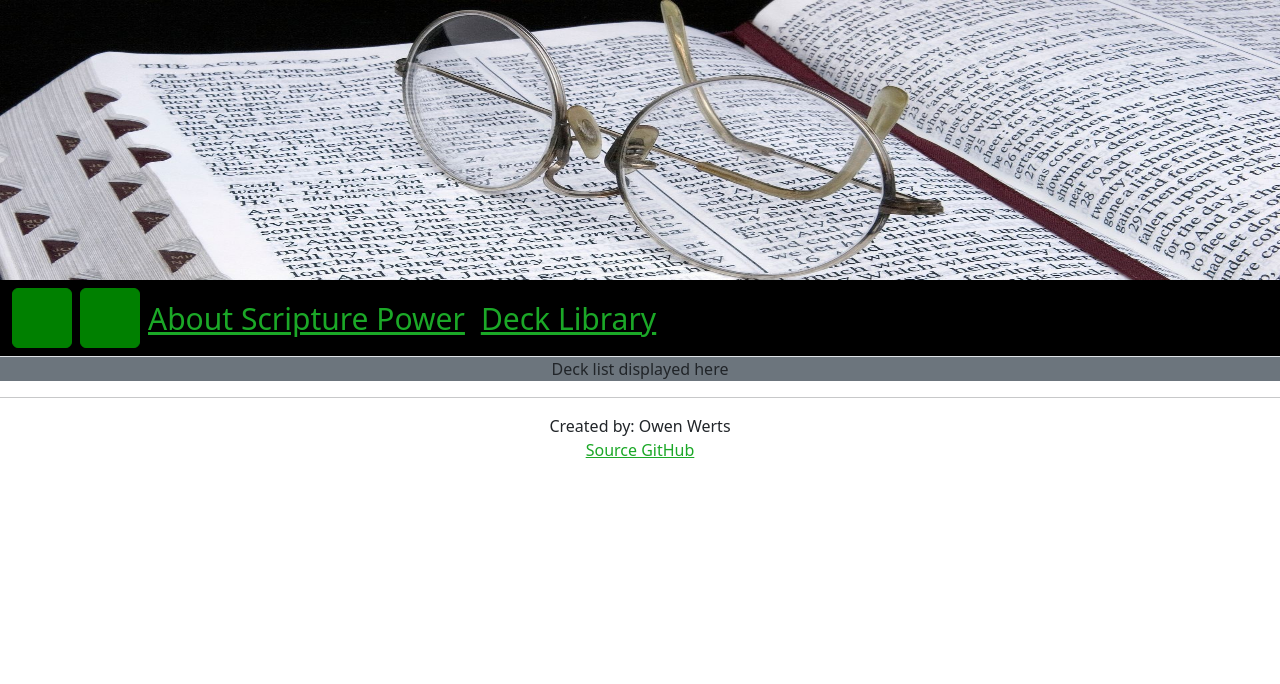
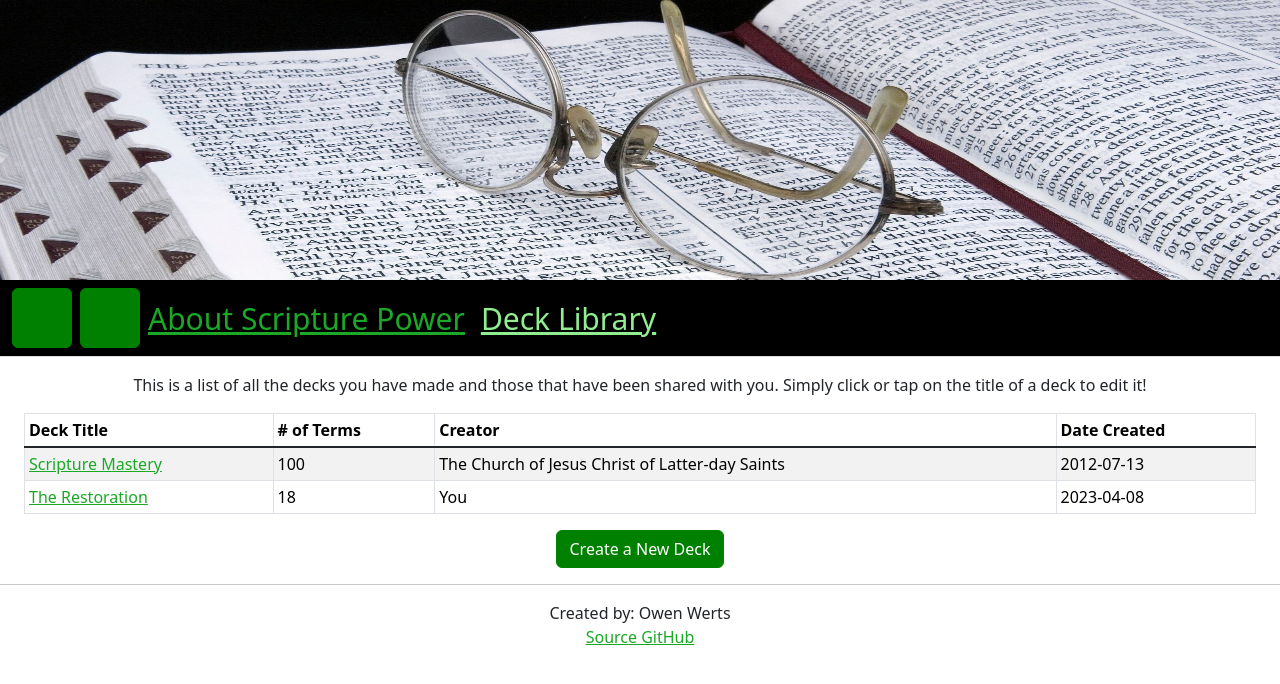
Before and after one commit to SimicNinja/Scripture-Power-Index, a React app: page /decks in a window 1280 px wide. Shown: the top 684 px of the page. Built offline with nearby package versions, Linux system fonts and the light colour scheme; the HTML template or start-up script is replaced by a standard one.

Commit message:
React P1: Implemented deck-management.jsx component.

```diff
--- a/src/app.jsx
+++ b/src/app.jsx
@@ -40,7 +40,7 @@ export default function App()
 					<div className = "collapse navbar-collapse" id = "navigationMenu">
 						<ul className = "navbar-nav flex-column flex-lg-row">
 							<li className = "nav-item"><NavLink className = "nav-link" to = "/">About Scripture Power</NavLink></li>
-							<li className = "nav-item"><NavLink className = "nav-link" to = "deck-edit">Deck Library</NavLink></li>
+							<li className = "nav-item"><NavLink className = "nav-link" to = "decks">Deck Library</NavLink></li>
 						</ul>
 					</div>
 
--- a/src/decks/deck-management.jsx
+++ b/src/decks/deck-management.jsx
@@ -1,10 +1,43 @@
 import React from "react";
+import { NavLink } from "react-router-dom";
 
 export function DeckManager()
 {
 	return (
-	<main className="container-fluid bg-secondary text-center">
-	  <div>Deck list displayed here</div>
+	<main>
+		<p className = "px-4 my-3 text-center">
+			This is a list of all the decks you have made and those that have been shared with you. Simply click or tap on the title of a deck to edit it!
+		</p>
+		<div className = "mx-4 d-flex">
+			<table className = "table table-hover table-striped table-bordered table-sm">
+				<thead>
+					<tr>
+						<th scope = "col">Deck Title</th>
+						<th scope = "col"># of Terms</th>
+						<th scope = "col">Creator</th>
+						<th scope = "col" className = "d-none d-lg-table-cell">Date Created</th>
+					</tr>
+				</thead>
+				<tbody className = "table-group-divider">
+					<tr>
+						<td><a className = "link" href = "deck-editor.html">Scripture Mastery</a></td>
+						<td>100</td>
+						<td>The Church of Jesus Christ of Latter-day Saints</td>
+						<td className = "d-none d-lg-table-cell">2012-07-13</td>
+					</tr>
+					<tr>
+						<td><a className = "link" href = "deck-editor.html">The Restoration</a></td>
+						<td>18</td>
+						<td>You</td>
+						<td className = "d-none d-lg-table-cell">2023-04-08</td>
+					</tr>
+				</tbody>
+			</table>
+		</div>
+
+		<div className = "text-center"><button id = "Create Deck" className = "btn btn-primary ">
+			<NavLink className = "button-link" to = "/deck-edit">Create a New Deck</NavLink>
+		</button></div>
 	</main>
 	)
 }
```
